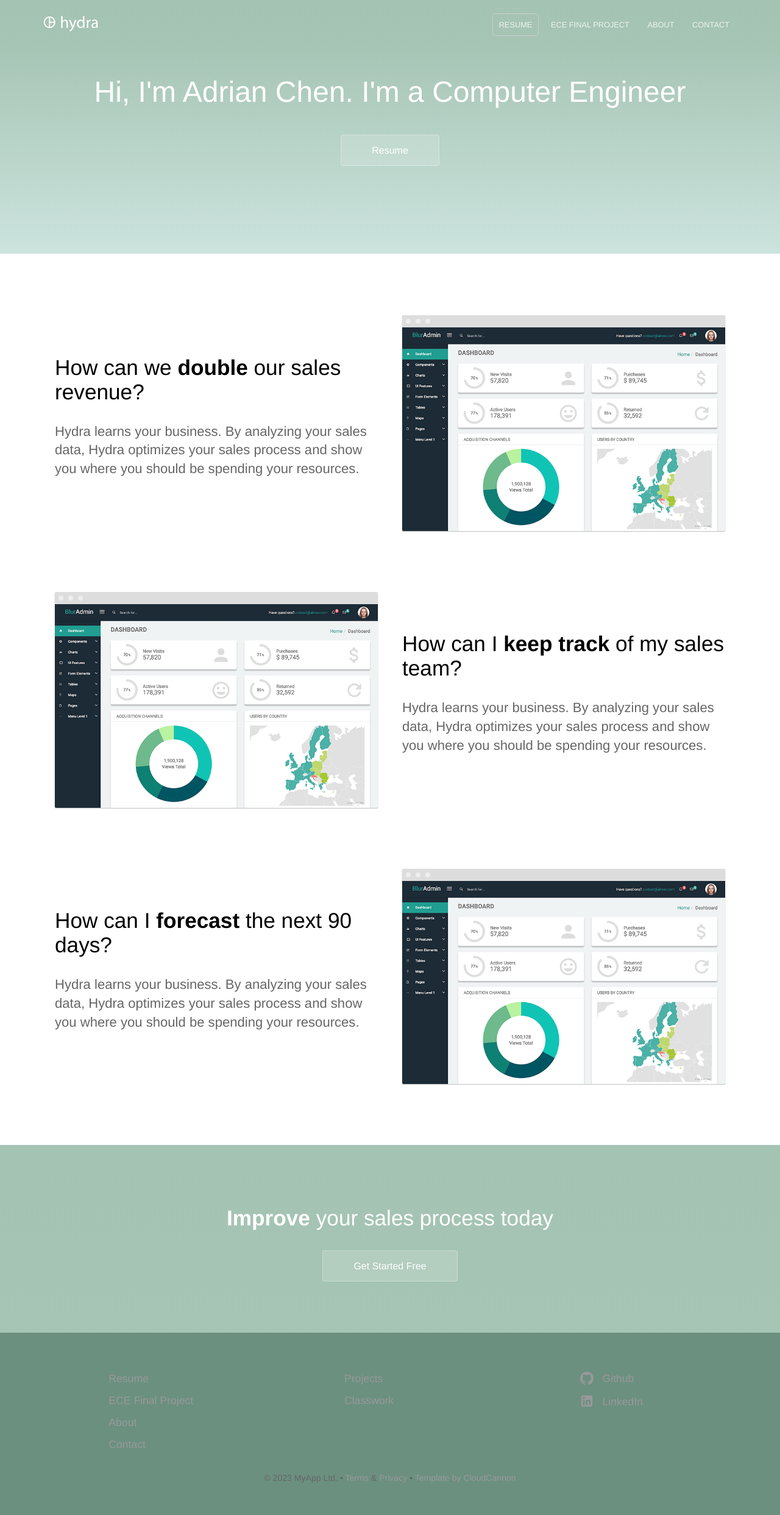
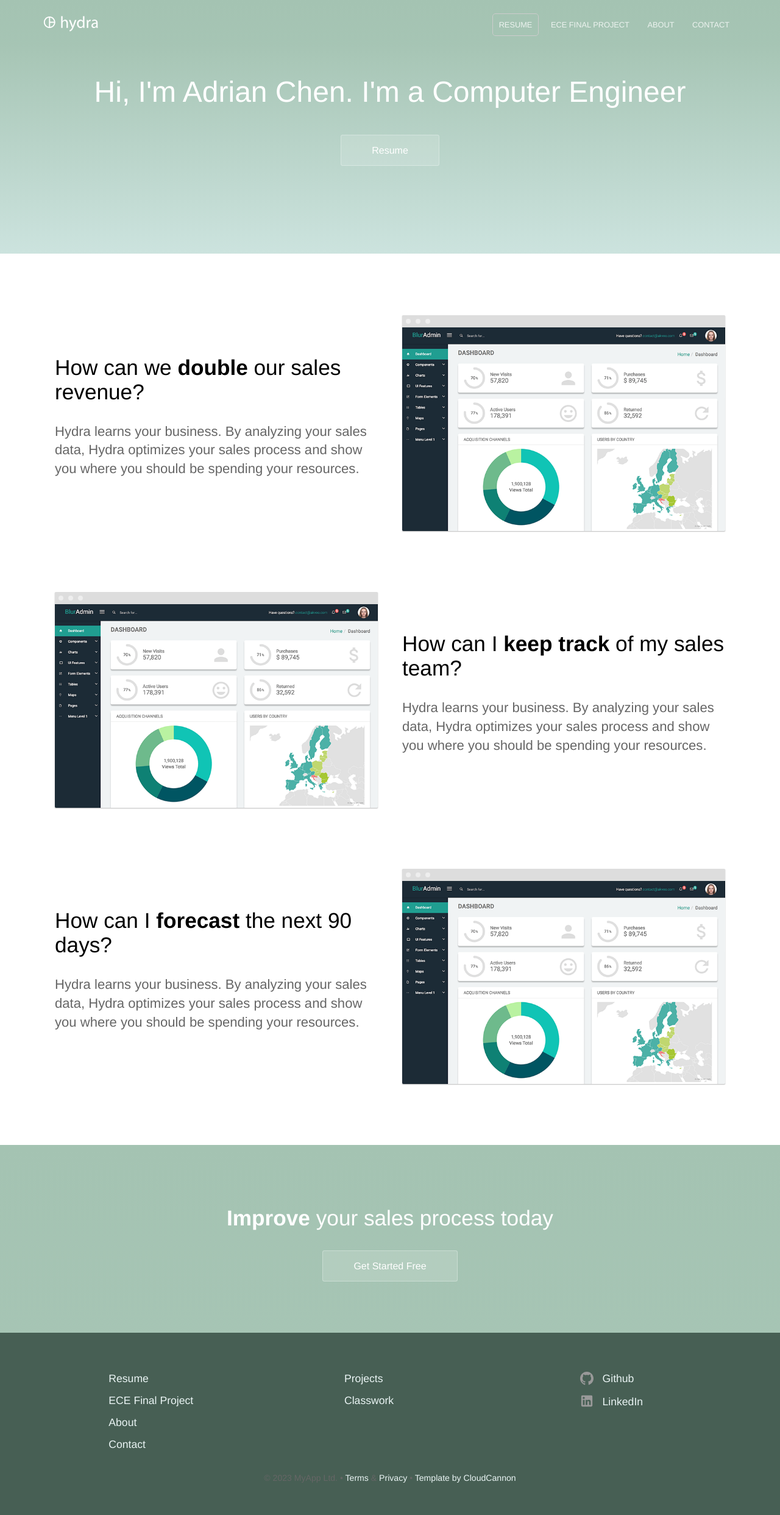
Before and after one commit to adrianchen8662/adrianchen8662.github.io, a Jekyll site: the page built from index.html, in a window 1280 px wide. Shown: the whole page at 61% size. Built offline with Jekyll 4.4.1, drawn with Linux system fonts in a browser that asks for light colours.

Commit message:
footer update

```diff
--- a/_sass/footer.scss
+++ b/_sass/footer.scss
@@ -32,7 +32,7 @@
 			}
 
 			&:hover svg {
-				fill: #fff;
+				fill: #f6FFF8;
 			}
 
 			&.twitter-icon:hover svg {
@@ -70,7 +70,7 @@ footer {
 	padding: 50px 0 50px 0;
 	font-size: 1.1em;
 	position: relative;
-	background: #6B9080;
+	background: #475f54;
 	color: #fff;
 
 	.copyright {
@@ -85,7 +85,7 @@ footer {
 
 	&,
 	a {
-		color: #999;
+		color: #EAF4f4;
 	}
 
 	h2 {
```
